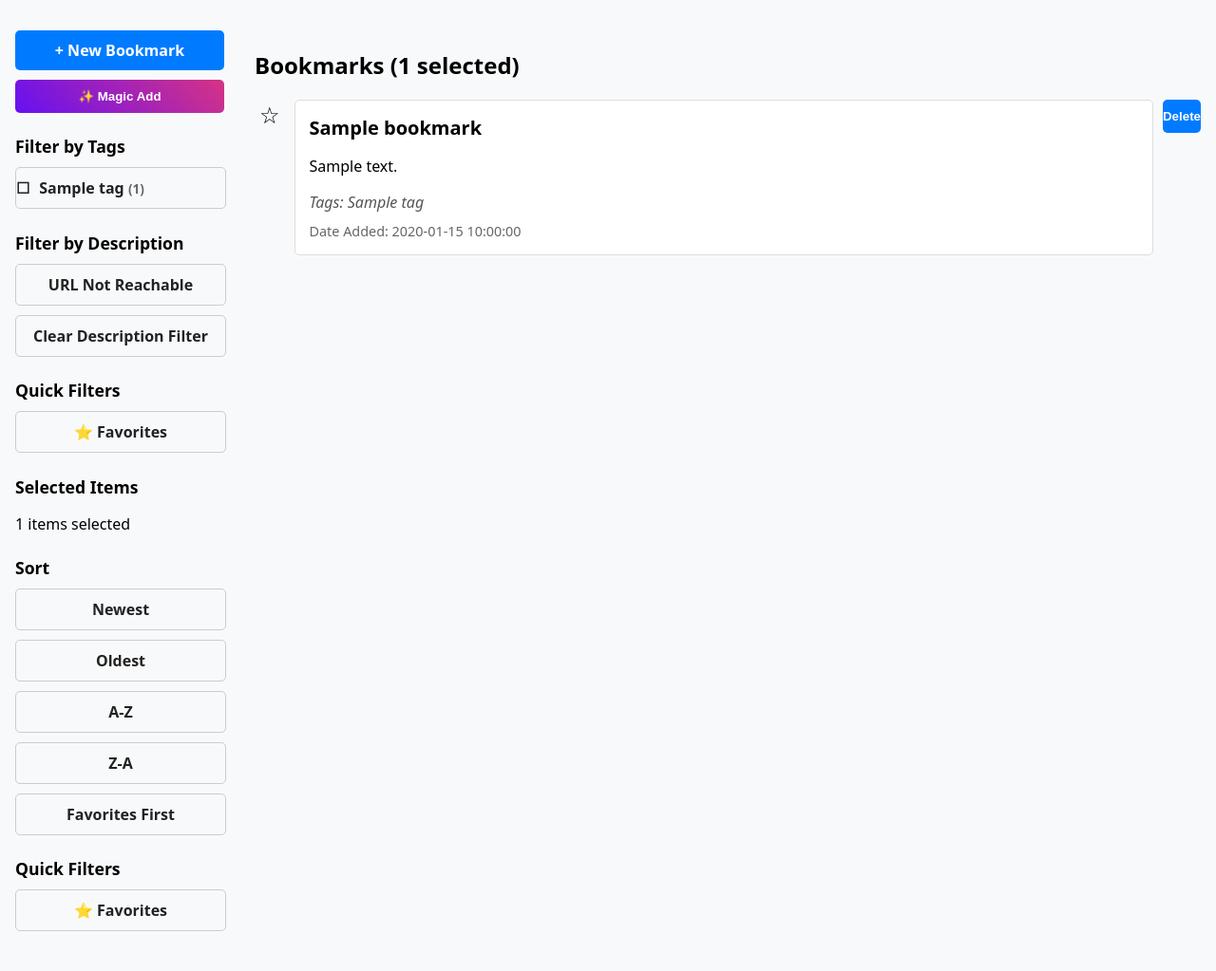
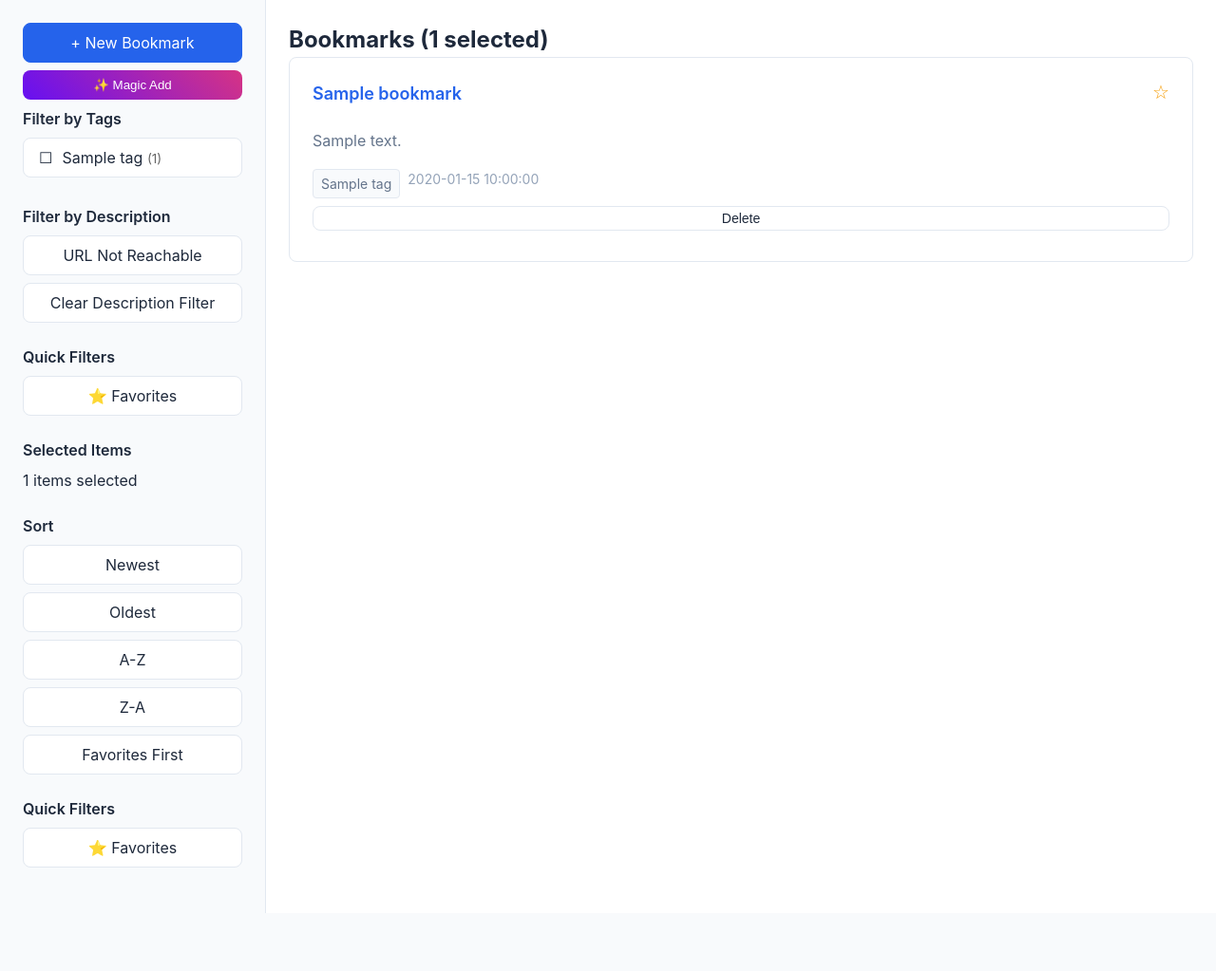
Before and after one commit to varigg/bookmarks, a Flask app: template bookmarks/templates/bookmarks.html in a window 1280 px wide. Shown: the whole page at 95% size. After the commit the page ends 962 px from the top, so only its background shows below. Run offline with Flask 3, Linux system fonts and the light colour scheme; the template is opened without the code that fills it: most values are stand-ins (such as "Sample title", 1, 10 or a date in 2020).

Commit message:
Update layout

```diff
--- /dev/null
+++ b/bookmarks/static/shared.css
@@ -0,0 +1,189 @@
+/* Minimal shared CSS for bookmarks - mobile-first responsive design */
+:root {
+    --primary: #2563eb;
+    --primary-hover: #1d4ed8;
+    --bg: #ffffff;
+    --surface: #f8fafc;
+    --border: #e2e8f0;
+    --text: #1e293b;
+    --text-secondary: #64748b;
+    --text-muted: #94a3b8;
+    --warning: #f59e0b;
+    --radius: 0.5rem;
+    --space-sm: 0.5rem;
+    --space-md: 1rem;
+    --space-lg: 1.5rem;
+}
+
+* {
+    box-sizing: border-box;
+    margin: 0;
+    padding: 0;
+}
+
+body {
+    font-family: -apple-system, BlinkMacSystemFont, 'Segoe UI', Roboto, sans-serif;
+    color: var(--text);
+    background: var(--bg);
+    line-height: 1.5;
+}
+
+/* Mobile-first layout */
+.container {
+    min-height: 100vh;
+    display: grid;
+    grid-template-areas: "sidebar" "content";
+}
+
+.sidebar {
+    grid-area: sidebar;
+    background: var(--surface);
+    border-bottom: 1px solid var(--border);
+    padding: var(--space-md);
+}
+
+.content {
+    grid-area: content;
+    padding: var(--space-md);
+}
+
+/* Tablet+ layout */
+@media (min-width: 768px) {
+    .container {
+        grid-template-columns: 280px 1fr;
+        grid-template-areas: "sidebar content";
+    }
+
+    .sidebar {
+        border-bottom: none;
+        border-right: 1px solid var(--border);
+        padding: var(--space-lg);
+    }
+
+    .content {
+        padding: var(--space-lg);
+        max-width: 1200px;
+    }
+}
+
+/* Buttons */
+.btn {
+    display: block;
+    width: 100%;
+    padding: var(--space-sm) var(--space-md);
+    margin-bottom: var(--space-sm);
+    background: var(--primary);
+    color: white;
+    border: 1px solid var(--primary);
+    border-radius: var(--radius);
+    text-align: center;
+    text-decoration: none;
+    cursor: pointer;
+    transition: background 0.2s;
+}
+
+.btn:hover {
+    background: var(--primary-hover);
+}
+
+.btn-light {
+    background: var(--bg);
+    color: var(--text);
+    border-color: var(--border);
+}
+
+.btn-light:hover {
+    background: var(--surface);
+}
+
+/* Bookmark list */
+.bookmark-list {
+    display: grid;
+    gap: var(--space-md);
+}
+
+@media (min-width: 768px) {
+    .bookmark-list {
+        grid-template-columns: repeat(auto-fit, minmax(400px, 1fr));
+    }
+}
+
+/* Bookmark card */
+.bookmark-card {
+    background: var(--bg);
+    border: 1px solid var(--border);
+    border-radius: var(--radius);
+    padding: var(--space-lg);
+    transition: all 0.2s;
+}
+
+.bookmark-card:hover {
+    border-color: var(--primary);
+    box-shadow: 0 4px 6px rgba(0,0,0,0.1);
+}
+
+.bookmark-title {
+    font-size: 1.125rem;
+    font-weight: 600;
+    color: var(--primary);
+    text-decoration: none;
+    margin-bottom: var(--space-sm);
+    display: block;
+}
+
+.bookmark-title:hover {
+    text-decoration: underline;
+}
+
+.bookmark-favorite {
+    color: var(--warning);
+    margin-left: var(--space-sm);
+}
+
+.bookmark-description {
+    color: var(--text-secondary);
+    margin-bottom: var(--space-md);
+    line-height: 1.6;
+}
+
+.bookmark-meta {
+    display: flex;
+    flex-wrap: wrap;
+    gap: var(--space-sm);
+    font-size: 0.875rem;
+    color: var(--text-muted);
+}
+
+.bookmark-tags {
+    display: flex;
+    flex-wrap: wrap;
+    gap: var(--space-sm);
+}
+
+.bookmark-tag {
+    background: var(--surface);
+    color: var(--text-secondary);
+    padding: 0.25rem var(--space-sm);
+    border-radius: 0.25rem;
+    border: 1px solid var(--border);
+    font-size: 0.875rem;
+}
+
+/* Sidebar sections */
+.sidebar-section {
+    margin-bottom: var(--space-lg);
+}
+
+.sidebar-section h4 {
+    font-size: 1rem;
+    font-weight: 600;
+    margin-bottom: var(--space-sm);
+    color: var(--text);
+}
+
+/* Tag list */
+.tag-list {
+    display: flex;
+    flex-direction: column;
+    gap: 0.25rem;
+}
--- a/bookmarks/templates/bookmarks.html
+++ b/bookmarks/templates/bookmarks.html
@@ -1,16 +1,14 @@
 <!DOCTYPE html>
 <html lang="en">
-
 <head>
     <meta charset="UTF-8">
     <meta name="viewport" content="width=device-width, initial-scale=1.0">
     <title>Bookmarks ({{ bookmarks|length }} selected)</title>
-    <link rel="stylesheet" href="/static/styles.css">
+    <link rel="stylesheet" href="/static/shared.css">
 </head>
-
 <body>
-    <div class="container" style="display: flex; gap: 2rem;">
-        <aside style="min-width: 220px;">
+    <div class="container">
+        <aside class="sidebar">
             <a href="{{ url_for('main.new_bookmark') }}" class="btn">+ New Bookmark</a>
             <button onclick="document.getElementById('magic-add-modal').showModal()" class="btn"
                 style="background: linear-gradient(45deg, #6610f2, #d63384); border: none;">✨ Magic Add</button>
@@ -106,8 +104,8 @@
                 {% endif %}
             </div>
         </aside>
-        <main style="flex: 1;">
-            <h2>Bookmarks ({{ bookmarks|length }} selected)</h2>
+        <main class="content">
+            <h2>Bookmarks ({{ bookmarks|length}} selected)</h2>
             <div class="flash-messages">
                 {% with messages = get_flashed_messages(with_categories=true) %}
                 {% if messages %}
@@ -119,45 +117,45 @@
                 {% endif %}
                 {% endwith %}
             </div>
-            <div class="bookmarks">
+            <div class="bookmark-list">
                 {% for id, bookmark in bookmarks.items() %}
-                <div style="display: flex; align-items: start; gap: 10px; margin-bottom: 15px;">
-                    <!-- Star button -->
+                <div class="bookmark-card">
+                    <div style="display: flex; align-items: flex-start; justify-content: space-between; margin-bottom: 1rem;">
+                        <a href="{{ url_for('main.bookmark', id=id, tag=filter_tag, criteria=filter_criteria, description=filter_description, favorite=filter_favorite) }}"
+                           class="bookmark-title" style="flex: 1;">
+                            {{ bookmark.title }}
+                        </a>
                         <form action="{{ url_for('main.toggle_favorite', id=id) }}" method="post" style="margin: 0;">
                             <input type="hidden" name="filter_tag" value="{{ filter_tag or '' }}">
                             <input type="hidden" name="filter_criteria" value="{{ filter_criteria or '' }}">
                             <input type="hidden" name="filter_description" value="{{ filter_description or '' }}">
                             <input type="hidden" name="filter_favorite" value="{{ filter_favorite or '' }}">
-                        <button type="submit" style="background: none; border: none; cursor: pointer; font-size: 1.5em; padding: 5px; line-height: 1;">
+                            <button type="submit" class="bookmark-favorite" style="background: none; border: none; cursor: pointer; font-size: 1.25em;">
                                 {% if bookmark.get('favorite') %}⭐{% else %}☆{% endif %}
                             </button>
                         </form>
-
-                    <!-- Bookmark card -->
-                    <a href="{{ url_for('main.bookmark', id=id, tag=filter_tag, criteria=filter_criteria, description=filter_description, favorite=filter_favorite) }}"
-                        class="bookmark" style="flex: 1;">
-                        <div class="bookmark-title">{{ bookmark.title }}</div>
+                    </div>
                     <p class="bookmark-description">{{ bookmark.description }}</p>
-                        <div class="bookmark-tags">Tags: {{ bookmark.tags | join(', ') }}</div>
                     <div class="bookmark-meta">
-                            <span>Date Added: {{ bookmark.dateAdded }}</span>
+                        <div class="bookmark-tags">
+                            {% for tag in bookmark.tags %}
+                            <span class="bookmark-tag">{{ tag }}</span>
+                            {% endfor %}
                         </div>
-                    </a>
-
-                    <!-- Delete button -->
-                    <form action="{{ url_for('main.delete_bookmark_route', id=id) }}" method="post" style="margin: 0;">
+                        <span class="bookmark-date">{{ bookmark.dateAdded }}</span>
+                    </div>
+                    <form action="{{ url_for('main.delete_bookmark_route', id=id) }}" method="post" style="margin-top: 0.5rem;">
                         <input type="hidden" name="filter_tag" value="{{ filter_tag or '' }}">
                         <input type="hidden" name="filter_criteria" value="{{ filter_criteria or '' }}">
                         <input type="hidden" name="filter_description" value="{{ filter_description or '' }}">
-                        <button type="submit" class="btn btn-danger btn-sm">Delete</button>
+                        <button type="submit" class="btn btn-light" style="padding: 0.25rem 0.5rem; font-size: 0.875rem;">Delete</button>
                     </form>
                 </div>
                 {% endfor %}
-            </div>
         </main>
     </div>
-    </div>
 
+    <!-- Magic Add Modal -->
     <!-- Magic Add Modal -->
     <dialog id="magic-add-modal"
         style="border: none; border-radius: 8px; padding: 20px; box-shadow: 0 4px 12px rgba(0,0,0,0.15); width: 400px; max-width: 90vw;">
```
Also changed, not shown: docs/DEPLOYMENT.md (+9 -0 lines), README.md. Lines whose indentation alone changed are shown as unchanged.
